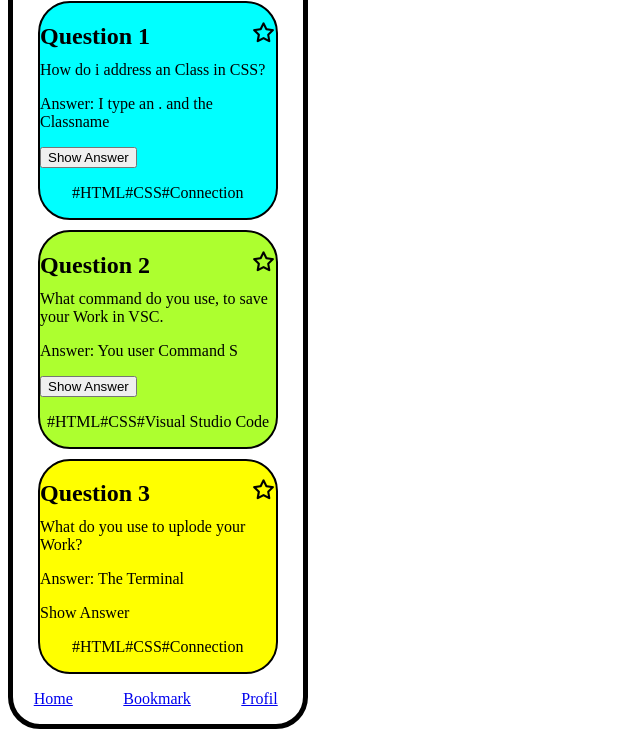
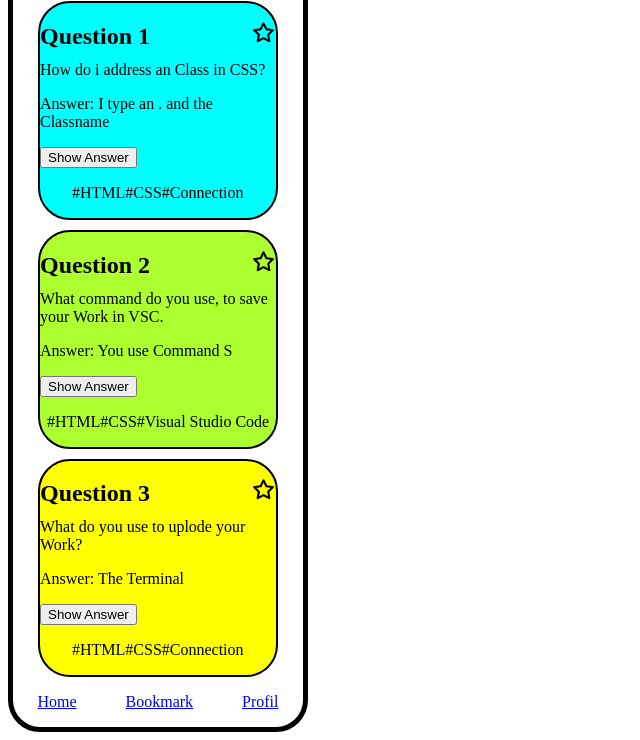
Before and after one commit to robinschubertdev/quizapp, a plain HTML site: page index.html in a window 1280 px wide. Shown: the part 92-832 px from the top of the page, without its empty margins (0-640 px from the left). Drawn offline with nearby package versions, Linux system fonts and the light colour scheme.

Commit message:
begin step 2

```diff
--- a/bookmarks.html
+++ b/bookmarks.html
@@ -0,0 +1,10 @@
+<!DOCTYPE html>
+<html lang="en">
+<head>
+    <meta charset="UTF-8">
+    <meta name="viewport" content="width=device-width, initial-scale=1.0">
+    <title>Document</title>
+    <link rel="stylesheet" href="styles.css" />
+    <link rel="stylesheet" href="https://unicons.iconscout.com/release/v4.0.8/css/line.css">
+
+</head>
--- a/index.html
+++ b/index.html
@@ -33,7 +33,7 @@
     <h2>Question 2</h2>
     <i class="uil uil-star"></i>
 <p>What command do you use, to save your Work in VSC.</p>
-<p>Answer: You user Command S</p>
+<p>Answer: You use Command S</p>
 
 <button>Show Answer</button>
 <ul class="hinweise2">
@@ -48,7 +48,7 @@
     <i class="uil uil-star"></i>
 <p>What do you use to uplode your Work?</p>
 <p>Answer: The Terminal </p>
-<a
+
 
 <button>Show Answer</button>
 <ul class="hinweise3">
--- a/styles.css
+++ b/styles.css
@@ -72,6 +72,6 @@ margin-left: 80px;
     display: flex;
     flex-direction: row;
     justify-content: space-around;
-    margin-left: -95px;
+    margin-left: -40px;
     list-style-type: none;
 }
```
